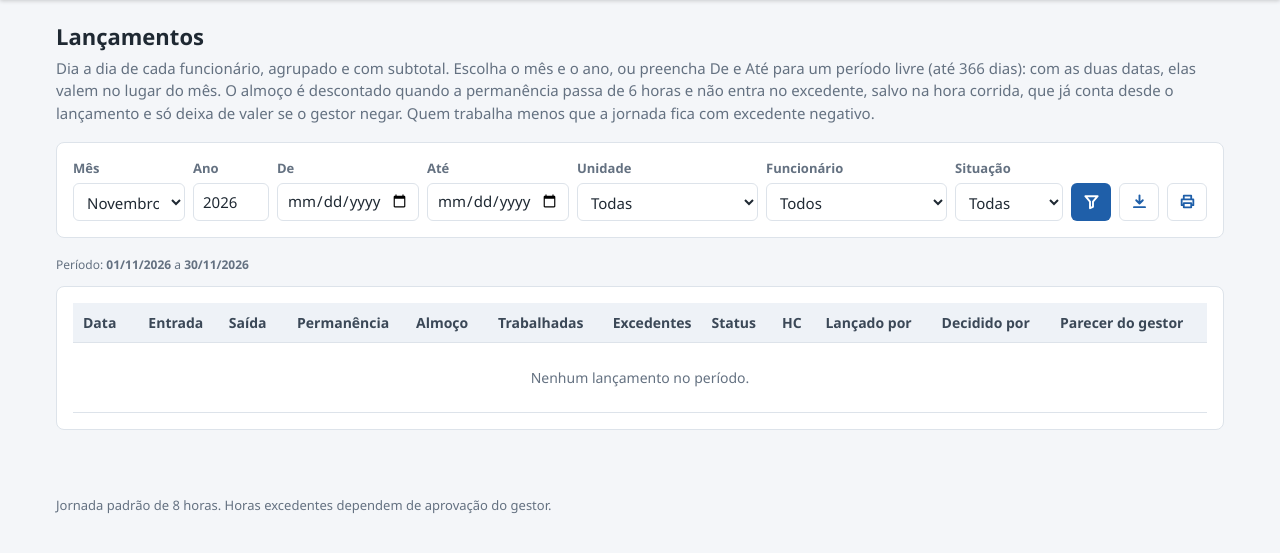
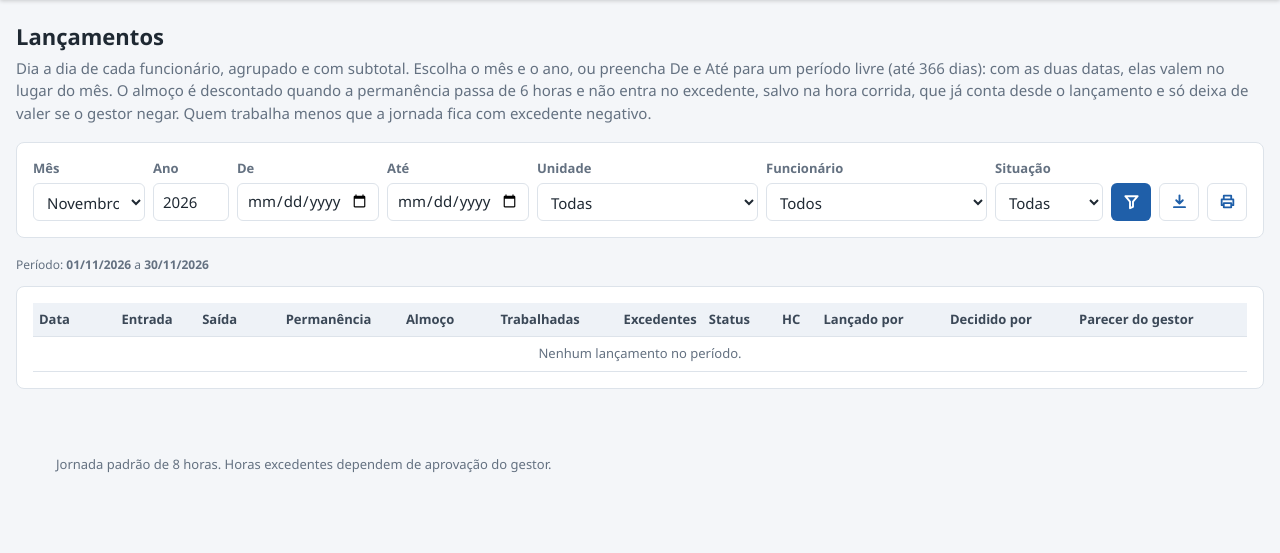
Before and after one commit to AlexandreRaia/controledehorasextras, a Flask app: page /lancamentos/ in a window 1280 px wide. Shown: the part 46-599 px from the top of the page. Run offline with Flask 3, Linux system fonts and the light colour scheme; the visitor is signed in with stand-in values (Sample User, id 1); data that the repository does not hold is empty; some libraries are stand-ins or nearby versions.

Commit message:
Lançamentos: tabela compacta, uma linha por registro e sem rolagem lateral
Co-Authored-By: Claude Sonnet 5.5 <noreply@anthropic.com>

```diff
--- a/app/static/estilo.css
+++ b/app/static/estilo.css
@@ -318,7 +318,14 @@ button:disabled { opacity: .45; cursor: not-allowed; }
 tr.inativo td { color: var(--suave); }
 tr.inativo td strong { color: var(--suave); }
 
-td.parecer { min-width: 160px; max-width: 280px; white-space: normal; overflow-wrap: anywhere; }
+/* Lista de lancamentos: tudo em uma linha por registro, sem rolagem lateral.
+   A pagina fica mais larga e a tabela mais compacta; so o parecer quebra linha. */
+.conteudo:has(.tabela-lancamentos) { max-width: 1720px; }
+.tabela-lancamentos { font-size: 13px; }
+.tabela-lancamentos th, .tabela-lancamentos td { padding: 7px 6px; white-space: nowrap; }
+.tabela-lancamentos tr.grupo td, .tabela-lancamentos tr.subtotal td { white-space: normal; }
+.tabela-lancamentos td.parecer { white-space: normal; min-width: 140px; max-width: 260px; overflow-wrap: anywhere; }
+.tabela-lancamentos .acoes, .tabela-lancamentos .decisao { flex-wrap: nowrap; }
 
 .link-discreto { color: inherit; font-weight: 600; }
 .link-discreto:hover { color: var(--primaria); }
--- a/app/templates/lancamentos/_lista.html
+++ b/app/templates/lancamentos/_lista.html
@@ -12,7 +12,7 @@
 {% endwith %}
 {% endif %}
 <div class="cartao tabela-rolagem">
-  <table>
+  <table class="tabela-lancamentos">
     <thead>
       <tr>
         <th>Data</th>
```
